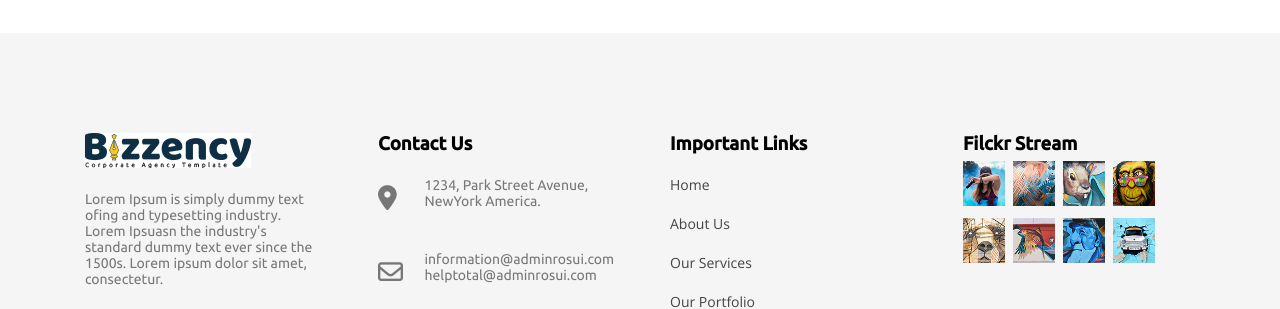
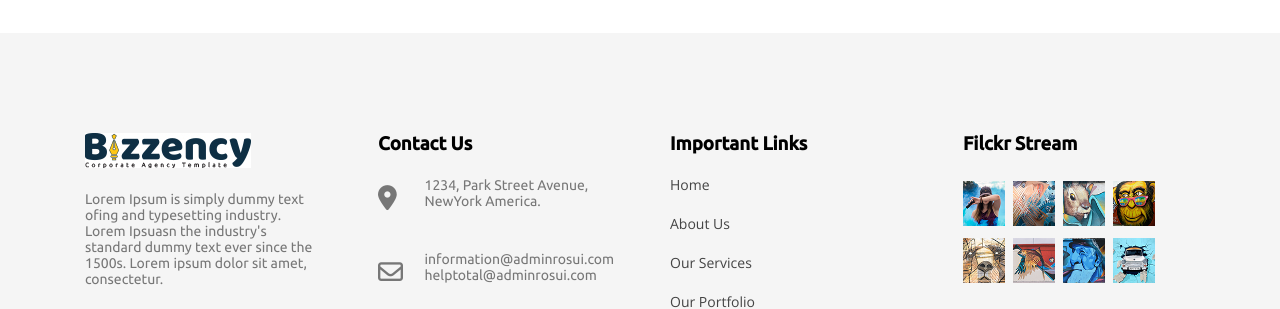
Before and after one commit to Rashedchy789/Bizzency-4, a plain HTML site: page index.html in a window 1280 px wide. Shown: the part 4480-4789 px from the top of the page. Drawn offline with nearby package versions, Linux system fonts and the light colour scheme.

Commit message:
Add files via upload

```diff
--- a/CSS/style.css
+++ b/CSS/style.css
@@ -600,7 +600,7 @@ footer .footer.link ul li:hover a {
   margin-left: 50px;
   color: var(--navclr);
 }
-a footer .Filckr {
+footer .Filckr {
   display: inline-block;
   margin-bottom: 20px;
 }
```
